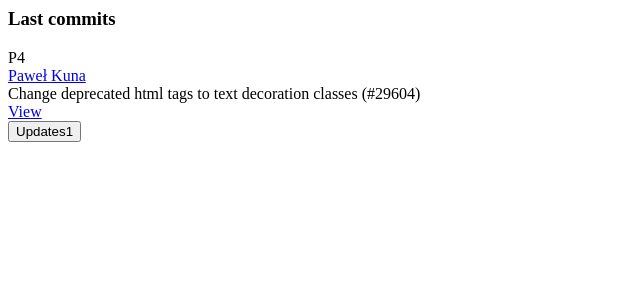
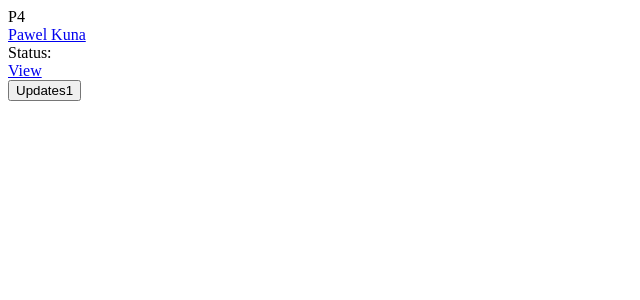
Before and after one commit to BrandonQuinn/requestmanager, a Flask app: template app/templates/user_dashboard_content_t.html in a window 1280 px wide. Shown: the top 300 px of the page, without its empty margins (0-640 px from the left). Run offline with Flask 3, Linux system fonts and the light colour scheme; the template is opened without the code that fills it, so the values that code supplies are empty; some libraries are stand-ins or nearby versions.

Commit message:
Got the start of the UI and the get request for own request done

```diff
--- a/app/app.py
+++ b/app/app.py
@@ -270,10 +270,6 @@
 	initialised = init.is_database_initialised()
 	return jsonify({'success': 'Database created successfully'}), 201
 
-if __name__ == "__main__":
-	app.run(debug=True)
-
-
 # ##############
 # REQUESTS API #
 ################
@@ -309,3 +305,6 @@
 	print("test")
 
 	return jsonify(requests), 200
+
+if __name__ == "__main__":
+	app.run(debug=True)
--- a/app/database.py
+++ b/app/database.py
@@ -339,9 +339,11 @@
 		connection = connect()
 		cursor = connection.cursor()
 
+		username_data = get_user_by_username(username)
+
 		# Execute a query to get requests by requester username
 		query = "SELECT * FROM requests WHERE requester = %s"
-		cursor.execute(query, (username,))
+		cursor.execute(query, (username_data[0],))
 
 		# Retrieve query results
 		requests = cursor.fetchall()
--- a/app/templates/user_dashboard_content_t.html
+++ b/app/templates/user_dashboard_content_t.html
@@ -2,20 +2,13 @@
 	<div class="container-xl">
 		<div class="col-12">
 			<div class="card">
-				<div class="card-header">
-					<h3 class="card-title">Last commits</h3>
-				</div>
 				<div class="list-group list-group-flush list-group-hoverable">
 					<div class="list-group-item">
 						<div class="row align-items-center">
 							<div class="col-auto"><span class="badge bg-yellow text-yellow-fg">P4</span></div>
-							<div class="col-auto">
-
-							</div>
 							<div class="col text-truncate">
-								<a href="#" class="text-reset d-block">Paweł Kuna</a>
-								<div class="d-block text-secondary text-truncate mt-n1">Change deprecated
-									html tags to text decoration classes (#29604)</div>
+								<a href="#" class="text-reset d-block">Pawel Kuna</a>
+								<div class="d-block text-secondary text-truncate mt-n1">Status:</div>
 							</div>
 							<div class="col-auto">
 								<a href="#" class="btn btn-6 btn-primary active w-100">View</a>
```
